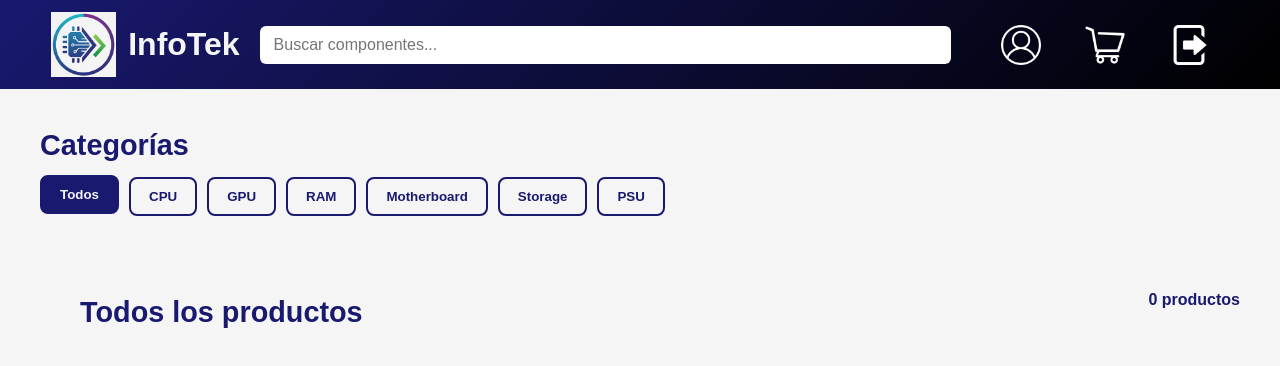
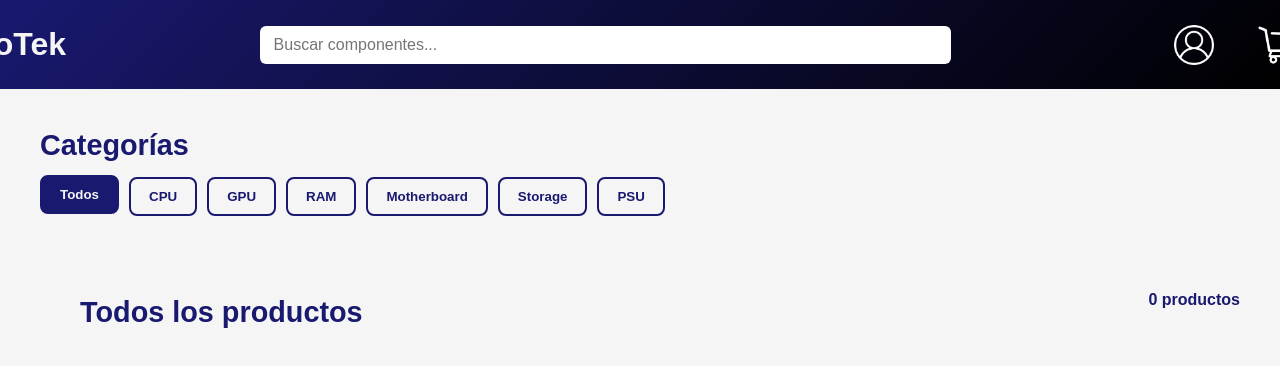
Before and after one commit to dxny55/Info_Tek, a plain HTML site: page frontend/paginas/index.html in a window 1280 px wide. Drawn offline with Linux system fonts and the light colour scheme; no server answers.

Commit message:
cambio frontend barra navegador

```diff
--- a/frontend/estilos/index.css
+++ b/frontend/estilos/index.css
@@ -42,6 +42,8 @@ html, body {
     display: flex;
     align-items: center;
     gap: 12px;
+    margin-left: -15%;
+    margin-right: 5%;
 }
 
 .header-logo img {
@@ -58,6 +60,8 @@ html, body {
     border: none;
     outline: none;
     font-size: 1rem;
+    margin-right: 15%;
+    margin-left: 10%;
 }
 
 /* Usuario + botones */
@@ -66,6 +70,8 @@ html, body {
     align-items: center;
     gap: 14px;
     white-space: nowrap;
+    margin-right:-15%;
+
 }
 
 /* ------------------------------
```
